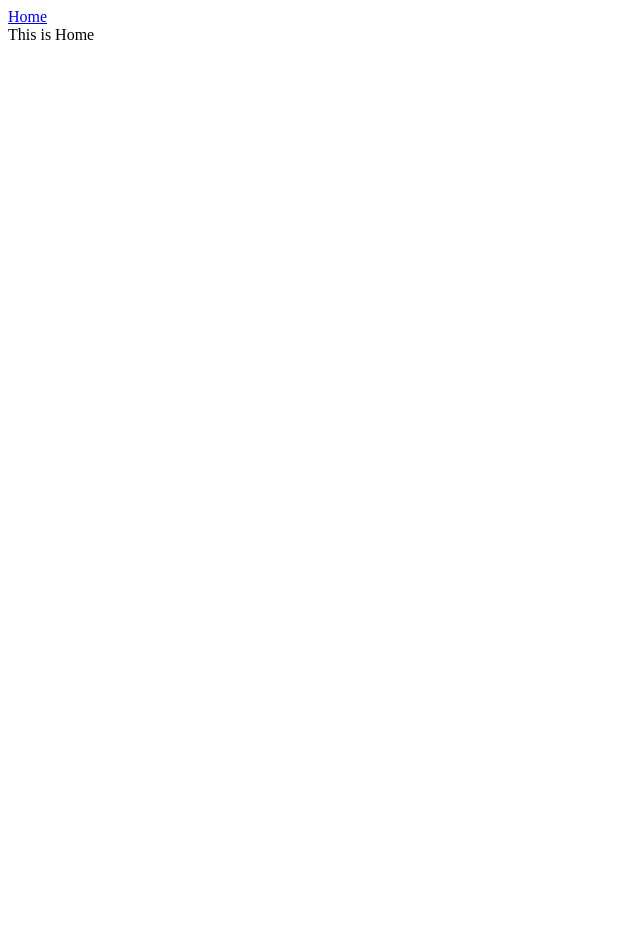
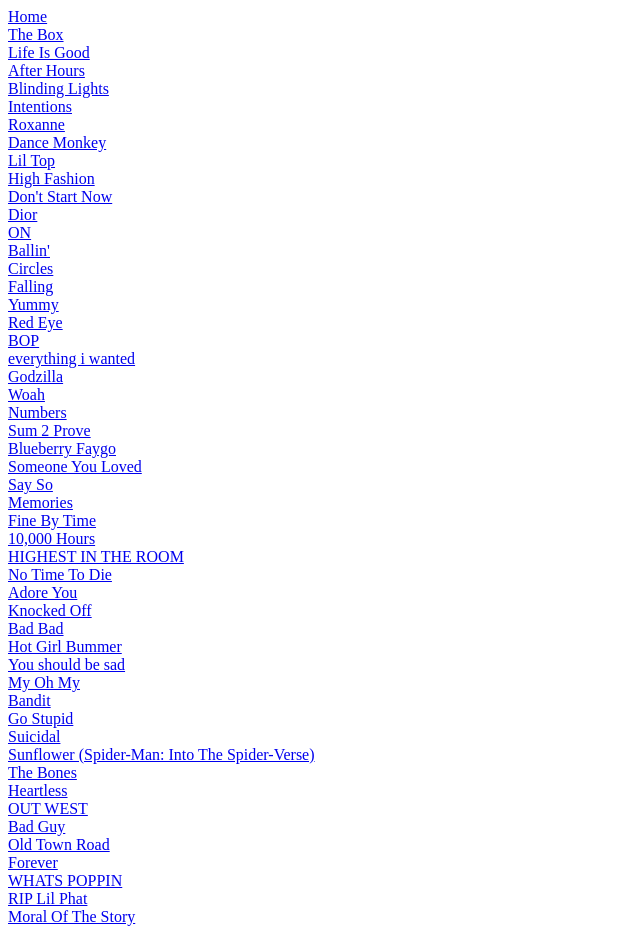
Before and after one commit to matthewkberg/programming_for_the_web_spring23, a Vue app in the folder week10/ex2/music-list/: page / in a window 1280 px wide. Shown: the whole page, without its empty margins (0-640 px from the left). Before the commit the page ends 800 px from the top, so only its background shows below. Built offline with nearby package versions, Linux system fonts and the light colour scheme.

Commit message:
Created song list with RouterLink and linked to music-list.json to bring in song data

```diff
--- a/week10/ex2/music-list/src/views/Home.vue
+++ b/week10/ex2/music-list/src/views/Home.vue
@@ -4,5 +4,12 @@
 </script>
 
 <template>
-    <div>This is Home</div>
+    <div class="song-container">
+        <div class="song-list-item" v-for="(song, index) in MusicList" :key="index">
+        <RouterLink :to="'/song/' + song.slug">
+            {{ song.title }}
+        </RouterLink>
+        </div>
+    </div>
+
 </template>
```
